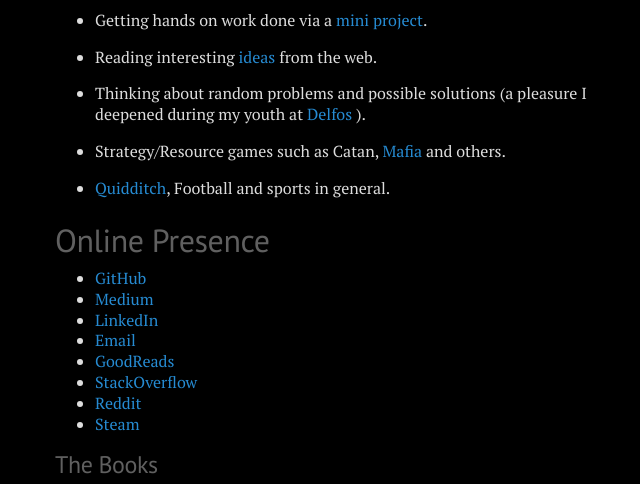
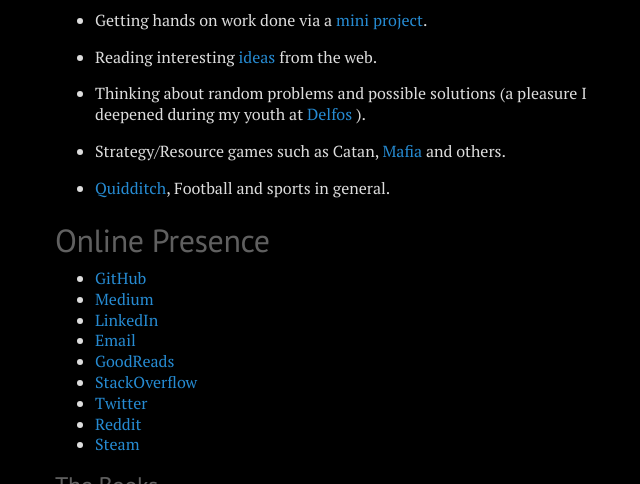
Before and after one commit to migueltorrescosta/migueltorrescosta.github.io, a Jekyll site: the page built from page_About.md, in a window 1280 px wide and 900 px high, scrolled down 737 px, cut to the strip 0-484 px from the top of the window. Shown: the whole strip, without its empty margins (297-937 px from the left). Built offline with Jekyll 4.4.1, drawn with Linux system fonts in a browser that asks for light colours.

Commit message:
Added Twitter to my social profiles

```diff
--- a/_config.yml
+++ b/_config.yml
@@ -23,6 +23,7 @@
   goodreads:         migueltorrescosta
   linkedin:          miguel-torres-costa
   steam:             WalkinBot
+  twitter:           worc4002
   stackoverflow:     7358944
   reddit:            WalkinBot
 
--- a/page_About.md
+++ b/page_About.md
@@ -38,6 +38,7 @@
 - [Email](mailto:{{ site.author.email}})
 - [GoodReads](https://www.goodreads.com/{{ site.author.goodreads }})
 - [StackOverflow](http://stackoverflow.com/users/{{ site.author.stackoverflow}})
+- [Twitter](https://twitter.com/{{ site.author.twitter}})
 - [Reddit](https://www.reddit.com/user/{{ site.author.reddit}})
 - [Steam](http://steamcommunity.com/id/{{ site.author.steam}})
 
```
